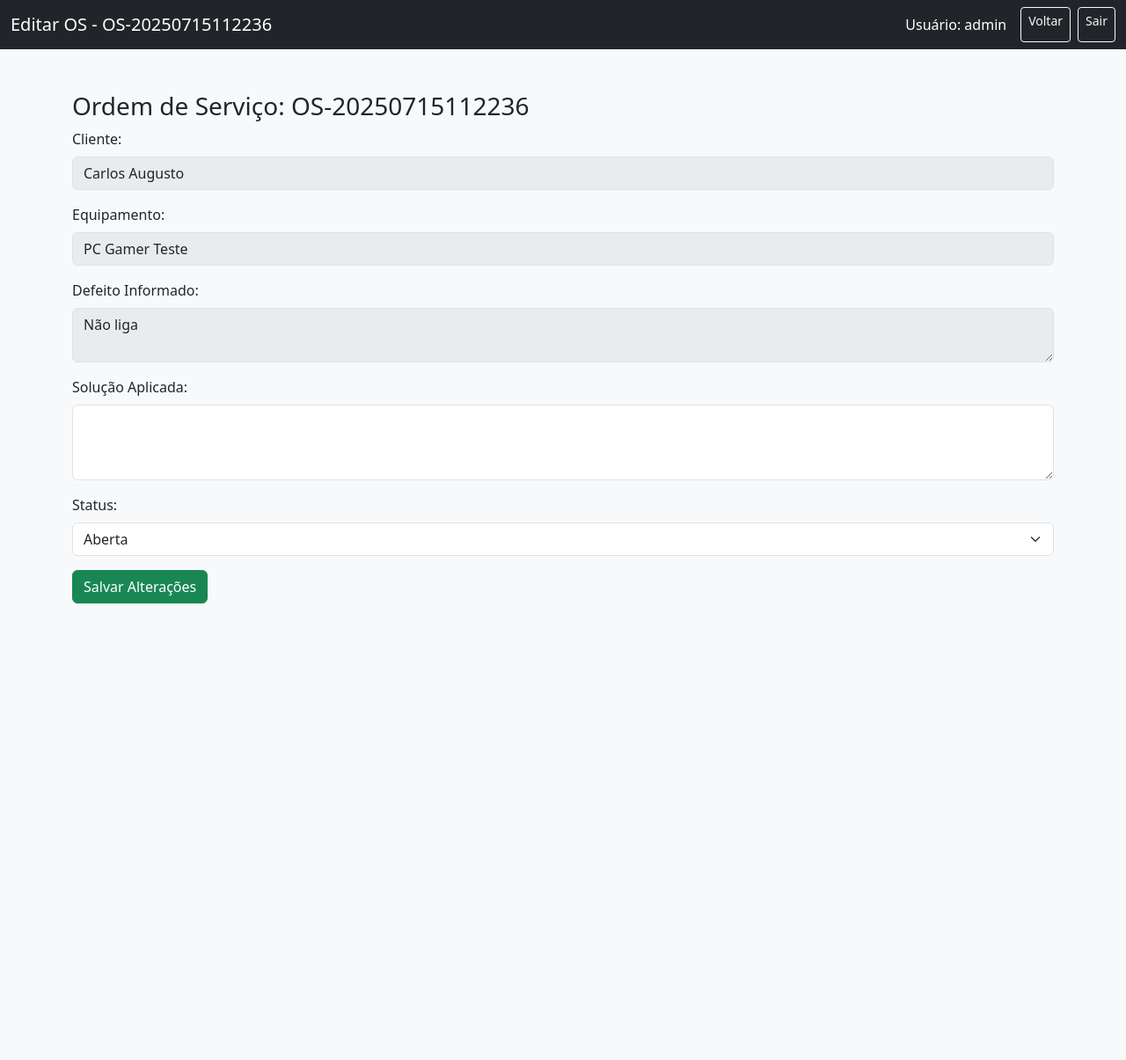
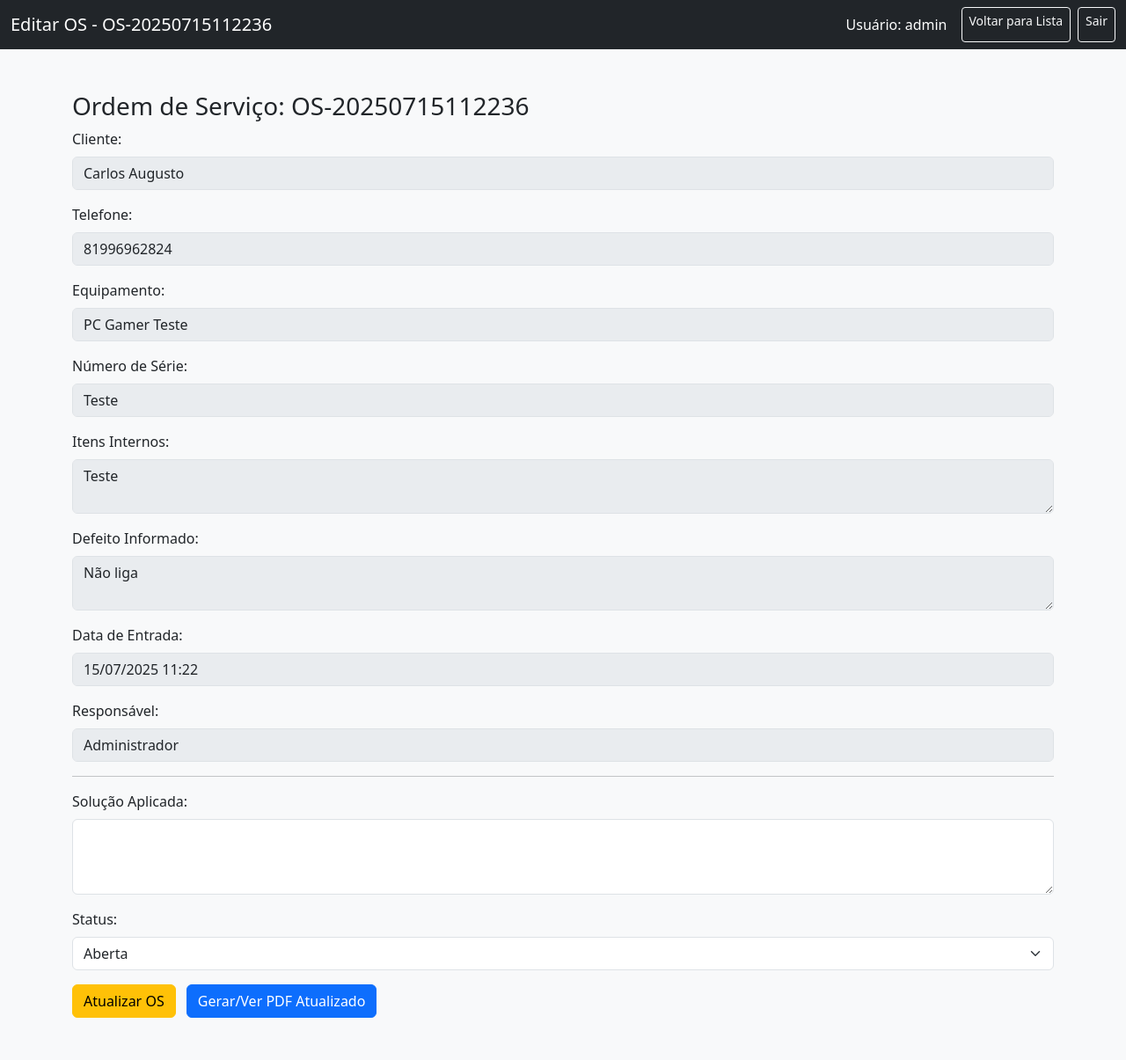
Before and after one commit to SakaiYuuji/assistencia_os, a Flask app: page /editar_os/1 in a window 1280 px wide. Shown: the whole page at 88% size. Before the commit the page ends 686 px from the top, so only its background shows below. Run offline with Flask 3, Linux system fonts and the light colour scheme; a user stored in the database is signed in; data comes from the database, SQL or seed files in the repository; both versions use the stored data as it was after the commit.

Commit message:
Atualização no Layout do PDF

```diff
--- a/app.py
+++ b/app.py
@@ -3,10 +3,12 @@
 from flask import Flask, render_template, request, redirect, url_for, session, flash, send_file
 import sqlite3, os
 from datetime import datetime
-from fpdf import FPDF
+from fpdf import FPDF # Certifique-se de que fpdf está instalado (pip install fpdf)
+from werkzeug.security import generate_password_hash, check_password_hash
 
 app = Flask(__name__)
-app.secret_key = 'segredo'
+# MUDE ESTA CHAVE PARA UMA STRING LONGA, ALEATÓRIA E SEGURA EM PRODUÇÃO!
+app.secret_key = 'aB3c#D5e@F7g$H9i!J1k%L2m^N4o&P6q*R8s+T0u=VwXyZ'
 DB = 'assistencia.db'
 PDF_DIR = 'pdfs'
 os.makedirs(PDF_DIR, exist_ok=True)
@@ -38,31 +40,108 @@ def inicializar_banco():
     )''')
     c.execute("SELECT COUNT(*) FROM usuarios")
     if c.fetchone()[0] == 0:
+        # Inserir o hash da senha 'admin' para o usuário padrão
+        hashed_admin_senha = generate_password_hash("admin")
         c.execute("INSERT INTO usuarios (nome, login, senha, permissao) VALUES (?, ?, ?, ?)",
-                  ("Administrador", "admin", "admin", "admin"))
+                  ("Administrador", "admin", hashed_admin_senha, "admin"))
     conn.commit()
     conn.close()
 
-# Função para gerar o PDF da OS
+# -- INÍCIO DA FUNÇÃO DE GERAÇÃO DE PDF APRIMORADA --
+class PDF(FPDF):
+    def header(self):
+        self.set_fill_color(30, 144, 255) # Azul Royal
+        self.rect(0, 0, self.w, 20, 'F')
+        self.set_text_color(255, 255, 255) # Texto branco
+        self.set_font("Arial", "B", 16)
+        self.cell(0, 10, "Ordem de Serviço", 0, 1, 'C', fill=False)
+        self.ln(10)
+
+    def footer(self):
+        self.set_y(-15)
+        self.set_font("Arial", "I", 8)
+        self.set_text_color(128, 128, 128) # Cinza
+        self.cell(0, 10, f"Página {self.page_no()}/{{nb}}", 0, 0, 'C')
+
 def gerar_pdf_os(os_dados):
-    pdf = FPDF()
+    pdf = PDF()
+    pdf.alias_nb_pages()
     pdf.add_page()
-    pdf.set_font("Arial", size=12)
-    pdf.cell(200, 10, txt=f"Ordem de Serviço - {os_dados['codigo_os']}", ln=True, align='C')
-    pdf.ln(10)
-    pdf.cell(200, 10, txt=f"Cliente: {os_dados['cliente']}", ln=True)
-    pdf.cell(200, 10, txt=f"Telefone: {os_dados['telefone']}", ln=True)
-    pdf.cell(200, 10, txt=f"Equipamento: {os_dados['equipamento']}", ln=True)
-    pdf.cell(200, 10, txt=f"Número de Série: {os_dados['numero_serie']}", ln=True)
-    pdf.multi_cell(0, 10, txt=f"Itens Internos: {os_dados['itens_internos']}")
-    pdf.multi_cell(0, 10, txt=f"Defeito Informado: {os_dados['defeito']}")
-    pdf.cell(200, 10, txt=f"Data de Entrada: {os_dados['data_entrada']}", ln=True)
-    pdf.cell(200, 10, txt=f"Responsável: {os_dados['responsavel']}", ln=True)
+    pdf.set_auto_page_break(auto=True, margin=15) # Margem para o rodapé
+
+    pdf.set_text_color(0, 0, 0) # Texto preto
+
+    # Título principal da OS
+    pdf.set_font("Arial", "B", 14)
+    pdf.cell(0, 10, f"OS: {os_dados['codigo_os']}", 0, 1, 'L')
+    pdf.set_font("Arial", "", 10)
+    pdf.cell(0, 7, f"Data de Entrada: {os_dados['data_entrada']}", 0, 1, 'L')
+    pdf.cell(0, 7, f"Responsável: {os_dados['responsavel']}", 0, 1, 'L')
+    pdf.ln(5)
+
+    # Informações do Cliente
+    pdf.set_fill_color(220, 220, 220) # Cinza claro para o fundo
+    pdf.set_font("Arial", "B", 12)
+    pdf.cell(0, 8, "Dados do Cliente", 0, 1, 'L', fill=True)
+    pdf.set_font("Arial", "", 10)
+    pdf.cell(0, 7, f"Nome: {os_dados['cliente']}", 0, 1, 'L')
+    pdf.cell(0, 7, f"Telefone: {os_dados['telefone']}", 0, 1, 'L')
+    pdf.ln(5)
+
+    # Informações do Equipamento
+    pdf.set_font("Arial", "B", 12)
+    pdf.cell(0, 8, "Dados do Equipamento", 0, 1, 'L', fill=True)
+    pdf.set_font("Arial", "", 10)
+    pdf.cell(0, 7, f"Tipo: {os_dados['equipamento']}", 0, 1, 'L')
+    pdf.cell(0, 7, f"Número de Série: {os_dados['numero_serie']}", 0, 1, 'L')
+    pdf.ln(5)
+
+    # Itens Internos
+    pdf.set_font("Arial", "B", 12)
+    pdf.cell(0, 8, "Itens Internos", 0, 1, 'L', fill=True)
+    pdf.set_font("Arial", "", 10)
+    # Caixa de texto para itens internos
+    pdf.multi_cell(0, 6, os_dados['itens_internos'], border=1, align='L')
+    pdf.ln(5)
+
+    # Defeito Relatado
+    pdf.set_font("Arial", "B", 12)
+    pdf.cell(0, 8, "Defeito Relatado", 0, 1, 'L', fill=True)
+    pdf.set_font("Arial", "", 10)
+    # Caixa de texto para defeito
+    pdf.multi_cell(0, 6, os_dados['defeito'], border=1, align='L')
+    pdf.ln(5)
+
+    # Solução Aplicada e Status (condicionais)
+    if 'solucao' in os_dados and os_dados['solucao']:
+        pdf.set_font("Arial", "B", 12)
+        pdf.cell(0, 8, "Solução Aplicada", 0, 1, 'L', fill=True)
+        pdf.set_font("Arial", "", 10)
+        # Caixa de texto para solução
+        pdf.multi_cell(0, 6, os_dados['solucao'], border=1, align='L')
+        pdf.ln(5)
+
+    if 'status' in os_dados and os_dados['status']:
+        pdf.set_font("Arial", "B", 12)
+        pdf.cell(0, 8, "Status da OS", 0, 1, 'L', fill=True)
+        pdf.set_font("Arial", "BU", 12) # Negrito e sublinhado
+        pdf.cell(0, 10, f"{os_dados['status']}", 0, 1, 'C')
+        pdf.ln(10)
+
+    # Linha de assinatura
+    pdf.ln(15)
+    pdf.line(20, pdf.get_y(), pdf.w - 20, pdf.get_y())
+    pdf.set_font("Arial", "", 10)
+    pdf.cell(0, 10, "Assinatura do Cliente", 0, 1, 'C')
+
+
     filename = f"{PDF_DIR}/{os_dados['codigo_os']}.pdf"
     pdf.output(filename)
     return filename
+# -- FIM DA FUNÇÃO DE GERAÇÃO DE PDF APRIMORADA --
 
-# Rotas e lógica
+
+# Rotas e lógica (sem alterações aqui, permanecem como na última versão)
 @app.route('/', methods=['GET', 'POST'])
 def login():
     if request.method == 'POST':
@@ -70,15 +149,15 @@ def login():
         senha = request.form['senha']
         conn = sqlite3.connect(DB)
         c = conn.cursor()
-        c.execute("SELECT * FROM usuarios WHERE login=? AND senha=?", (login, senha))
+        c.execute("SELECT * FROM usuarios WHERE login=?", (login,))
         usuario = c.fetchone()
         conn.close()
-        if usuario:
+        if usuario and check_password_hash(usuario[3], senha):
             session['usuario'] = usuario[1]
             session['permissao'] = usuario[4]
             return redirect(url_for('dashboard'))
         else:
-            flash('Login inválido')
+            flash('Login inválido', 'danger')
     return render_template('login.html')
 
 @app.route('/logout')
@@ -90,27 +169,62 @@ def logout():
 def dashboard():
     if 'usuario' not in session:
         return redirect(url_for('login'))
-    return render_template('dashboard.html', usuario=session['usuario'], permissao=session['permissao'])
+
+    conn = sqlite3.connect(DB)
+    c = conn.cursor()
+
+    c.execute("SELECT COUNT(*) FROM ordens_servico")
+    total_os = c.fetchone()[0]
+
+    c.execute("SELECT COUNT(*) FROM ordens_servico WHERE status = 'Aberta'")
+    os_abertas = c.fetchone()[0]
+
+    c.execute("SELECT COUNT(*) FROM ordens_servico WHERE status = 'Em Análise'")
+    os_em_analise = c.fetchone()[0]
+
+    c.execute("SELECT COUNT(*) FROM ordens_servico WHERE status = 'Finalizada'")
+    os_finalizadas = c.fetchone()[0]
+
+    conn.close()
+
+    return render_template('dashboard.html',
+                           usuario=session['usuario'],
+                           permissao=session['permissao'],
+                           total_os=total_os,
+                           os_abertas=os_abertas,
+                           os_em_analise=os_em_analise,
+                           os_finalizadas=os_finalizadas)
 
 @app.route('/cadastrar_usuario', methods=['GET', 'POST'])
 def cadastrar_usuario():
     if 'permissao' not in session or session['permissao'] != 'admin':
-        return redirect(url_for('login'))
+        flash('Você não tem permissão para acessar esta página.', 'warning')
+        return redirect(url_for('dashboard'))
+
     if request.method == 'POST':
         nome = request.form['nome']
         login = request.form['login']
         senha = request.form['senha']
         permissao = request.form['permissao']
+
+        if not nome or not login or not senha or not permissao:
+            flash('Todos os campos são obrigatórios.', 'danger')
+            return render_template('cadastrar_usuario.html')
+
         conn = sqlite3.connect(DB)
         c = conn.cursor()
         try:
+            hashed_senha = generate_password_hash(senha)
             c.execute("INSERT INTO usuarios (nome, login, senha, permissao) VALUES (?, ?, ?, ?)",
-                      (nome, login, senha, permissao))
+                      (nome, login, hashed_senha, permissao))
             conn.commit()
-            flash('Usuário cadastrado com sucesso')
-        except:
-            flash('Erro ao cadastrar usuário')
-        conn.close()
+            flash('Usuário cadastrado com sucesso!', 'success')
+        except sqlite3.IntegrityError:
+            flash('Erro: O login informado já existe. Por favor, escolha outro.', 'danger')
+        except Exception as e:
+            flash(f'Erro ao cadastrar usuário: {e}', 'danger')
+        finally:
+            conn.close()
     return render_template('cadastrar_usuario.html')
 
 @app.route('/nova_os', methods=['GET', 'POST'])
@@ -118,7 +232,6 @@ def nova_os():
     if 'usuario' not in session:
         return redirect(url_for('login'))
     if request.method == 'POST':
-        codigo_os = f"OS-{datetime.now().strftime('%Y%m%d%H%M%S')}"
         cliente = request.form['cliente']
         telefone = request.form['telefone']
         equipamento = request.form['equipamento']
@@ -128,29 +241,45 @@ def nova_os():
         responsavel = session['usuario']
         data_entrada = datetime.now().strftime("%d/%m/%Y %H:%M")
 
+        if not cliente or not telefone or not equipamento or not numero_serie or not itens or not defeito:
+            flash('Todos os campos com (*) são obrigatórios.', 'danger')
+            return render_template('nova_os.html', usuario=session['usuario'])
+
+        clean_telefone = ''.join(filter(str.isdigit, telefone))
+        if not clean_telefone.isdigit():
+            flash('O campo Telefone deve conter apenas números (opcionalmente com formatação comum como parênteses e traços).', 'danger')
+            return render_template('nova_os.html', usuario=session['usuario'])
+
+
+        codigo_os = f"OS-{datetime.now().strftime('%Y%m%d%H%M%S')}"
+
         conn = sqlite3.connect(DB)
         c = conn.cursor()
-        c.execute('''INSERT INTO ordens_servico
-            (codigo_os, cliente, telefone, equipamento, numero_serie, itens_internos, defeito, data_entrada, responsavel)
-            VALUES (?, ?, ?, ?, ?, ?, ?, ?, ?)''',
-            (codigo_os, cliente, telefone, equipamento, numero_serie, itens, defeito, data_entrada, responsavel))
-        conn.commit()
-        conn.close()
+        try:
+            c.execute('''INSERT INTO ordens_servico
+                (codigo_os, cliente, telefone, equipamento, numero_serie, itens_internos, defeito, data_entrada, responsavel)
+                VALUES (?, ?, ?, ?, ?, ?, ?, ?, ?)''',
+                (codigo_os, cliente, telefone, equipamento, numero_serie, itens, defeito, data_entrada, responsavel))
+            conn.commit()
 
-        os_dados = {
-            'codigo_os': codigo_os,
-            'cliente': cliente,
-            'telefone': telefone,
-            'equipamento': equipamento,
-            'numero_serie': numero_serie,
-            'itens_internos': itens,
-            'defeito': defeito,
-            'data_entrada': data_entrada,
-            'responsavel': responsavel
-        }
-        gerar_pdf_os(os_dados)
-        flash(f"OS {codigo_os} criada com sucesso!")
-        return redirect(url_for('ver_pdf_os', codigo_os=codigo_os))
+            os_dados = {
+                'codigo_os': codigo_os,
+                'cliente': cliente,
+                'telefone': telefone,
+                'equipamento': equipamento,
+                'numero_serie': numero_serie,
+                'itens_internos': itens,
+                'defeito': defeito,
+                'data_entrada': data_entrada,
+                'responsavel': responsavel
+            }
+            gerar_pdf_os(os_dados)
+            flash(f"OS {codigo_os} criada com sucesso!", 'success')
+            return redirect(url_for('ver_pdf_os', codigo_os=codigo_os))
+        except Exception as e:
+            flash(f'Erro ao criar OS: {e}', 'danger')
+        finally:
+            conn.close()
     return render_template('nova_os.html', usuario=session['usuario'])
 
 @app.route('/listar_os')
@@ -193,13 +322,36 @@ def editar_os(id):
         status = request.form['status']
         c.execute("UPDATE ordens_servico SET solucao=?, status=? WHERE id=?", (solucao, status, id))
         conn.commit()
+
+        c.execute("SELECT * FROM ordens_servico WHERE id=?", (id,))
+        os_info = c.fetchone()
         conn.close()
-        flash("OS atualizada com sucesso!")
+
+        if os_info:
+            os_dados_atualizados = {
+                'codigo_os': os_info[1],
+                'cliente': os_info[2],
+                'telefone': os_info[3],
+                'equipamento': os_info[4],
+                'numero_serie': os_info[5],
+                'itens_internos': os_info[6],
+                'defeito': os_info[7],
+                'solucao': os_info[8],
+                'status': os_info[9],
+                'data_entrada': os_info[10],
+                'responsavel': os_info[11]
+            }
+            gerar_pdf_os(os_dados_atualizados)
+
+        flash("OS atualizada com sucesso!", 'success')
         return redirect(url_for('listar_os'))
     else:
         c.execute("SELECT * FROM ordens_servico WHERE id=?", (id,))
         os_info = c.fetchone()
         conn.close()
+        if not os_info:
+            flash("OS não encontrada.", 'danger')
+            return redirect(url_for('listar_os'))
         return render_template('editar_os.html', os=os_info, usuario=session['usuario'])
 
 @app.route('/ver_pdf/<codigo_os>')
@@ -208,7 +360,7 @@ def ver_pdf_os(codigo_os):
     if os.path.exists(pdf_path):
         return send_file(pdf_path, as_attachment=False)
     else:
-        flash("PDF não encontrado.")
+        flash("PDF não encontrado.", 'danger')
         return redirect(url_for('dashboard'))
 
 if __name__ == '__main__':
--- a/templates/editar_os.html
+++ b/templates/editar_os.html
@@ -12,7 +12,7 @@
     <span class="navbar-brand">Editar OS - {{ os[1] }}</span>
     <div class="d-flex">
       <span class="navbar-text text-white me-3">Usuário: {{ usuario }}</span>
-      <a href="{{ url_for('listar_os') }}" class="btn btn-outline-light btn-sm me-2">Voltar</a>
+      <a href="{{ url_for('listar_os') }}" class="btn btn-outline-light btn-sm me-2">Voltar para Lista</a>
       <a href="{{ url_for('logout') }}" class="btn btn-outline-light btn-sm">Sair</a>
     </div>
   </div>
@@ -20,19 +20,47 @@
 
 <div class="container py-5">
   <h3>Ordem de Serviço: {{ os[1] }}</h3>
+  {% with messages = get_flashed_messages(with_categories=true) %}
+    {% if messages %}
+      {% for category, message in messages %}
+        <div class="alert alert-{{ category }} mt-3">{{ message }}</div>
+      {% endfor %}
+    {% endif %}
+  {% endwith %}
   <form method="POST">
     <div class="mb-3">
       <label class="form-label">Cliente:</label>
       <input type="text" class="form-control" value="{{ os[2] }}" disabled>
     </div>
     <div class="mb-3">
+      <label class="form-label">Telefone:</label>
+      <input type="text" class="form-control" value="{{ os[3] }}" disabled>
+    </div>
+    <div class="mb-3">
       <label class="form-label">Equipamento:</label>
       <input type="text" class="form-control" value="{{ os[4] }}" disabled>
+    </div>
+    <div class="mb-3">
+      <label class="form-label">Número de Série:</label>
+      <input type="text" class="form-control" value="{{ os[5] }}" disabled>
+    </div>
+    <div class="mb-3">
+      <label class="form-label">Itens Internos:</label>
+      <textarea class="form-control" rows="2" disabled>{{ os[6] }}</textarea>
     </div>
     <div class="mb-3">
       <label class="form-label">Defeito Informado:</label>
       <textarea class="form-control" rows="2" disabled>{{ os[7] }}</textarea>
     </div>
+    <div class="mb-3">
+      <label class="form-label">Data de Entrada:</label>
+      <input type="text" class="form-control" value="{{ os[10] }}" disabled>
+    </div>
+    <div class="mb-3">
+      <label class="form-label">Responsável:</label>
+      <input type="text" class="form-control" value="{{ os[11] }}" disabled>
+    </div>
+    <hr>
     <div class="mb-3">
       <label class="form-label">Solução Aplicada:</label>
       <textarea class="form-control" name="solucao" rows="3">{{ os[8] or '' }}</textarea>
@@ -45,7 +73,8 @@
         <option value="Finalizada" {% if os[9] == 'Finalizada' %}selected{% endif %}>Finalizada</option>
       </select>
     </div>
-    <button type="submit" class="btn btn-success">Salvar Alterações</button>
+    <button type="submit" class="btn btn-warning">Atualizar OS</button>
+    <a href="{{ url_for('ver_pdf_os', codigo_os=os[1]) }}" class="btn btn-primary ms-2" target="_blank">Gerar/Ver PDF Atualizado</a>
   </form>
 </div>
 
--- a/templates/login.html
+++ b/templates/login.html
@@ -20,9 +20,11 @@
     </div>
     <button type="submit" class="btn btn-primary">Entrar</button>
   </form>
-  {% with messages = get_flashed_messages() %}
+  {% with messages = get_flashed_messages(with_categories=true) %}
     {% if messages %}
-      <div class="alert alert-danger mt-3">{{ messages[0] }}</div>
+      {% for category, message in messages %}
+        <div class="alert alert-{{ category }} mt-3">{{ message }}</div>
+      {% endfor %}
     {% endif %}
   {% endwith %}
 </div>
```
Also changed, not shown: templates/cadastrar_usuario.html (+14 -11 lines), templates/dashboard.html (+47 -2 lines), templates/listar_os.html (+34 -3 lines), templates/nova_os.html (+19 -14 lines), README.md, assistencia.db, 3 other files.
